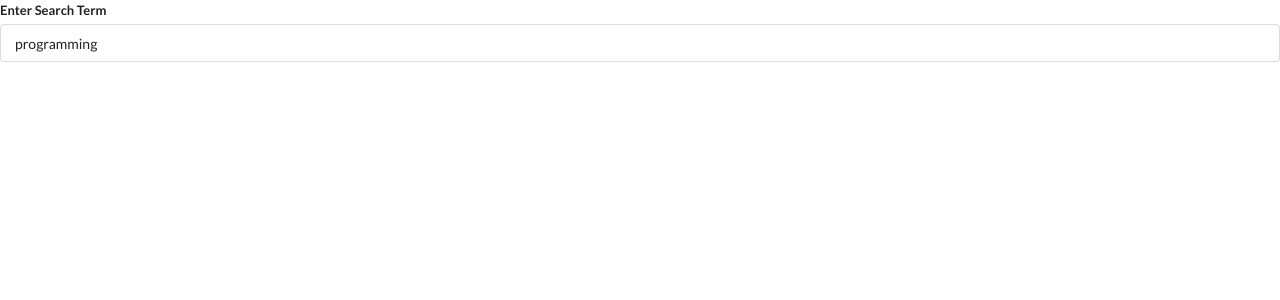
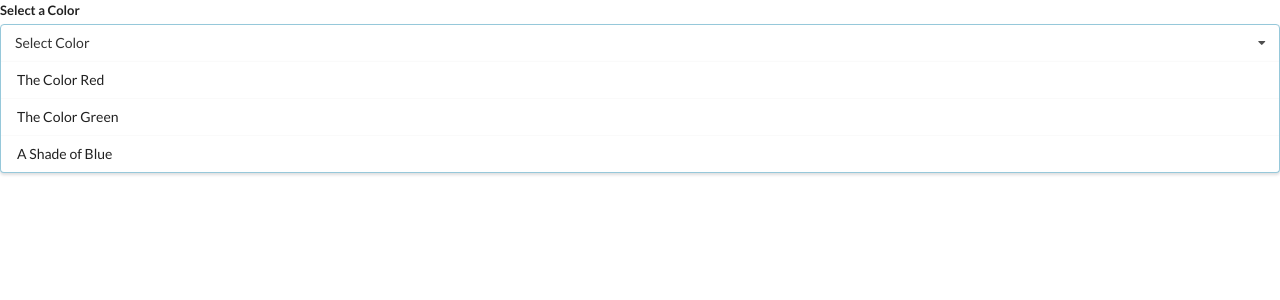
Before and after one commit to FareedKandalaft/Widgets, a React (Create React App) app: page / in a window 1280 px wide. Shown: the top 300 px of the page. Built offline with nearby package versions, Linux system fonts and the light colour scheme; no server answers.

Commit message:
completed Accordian and Wiki List. Begin on Widget component"

```diff
--- a/src/App.js
+++ b/src/App.js
@@ -1,6 +1,7 @@
 import React from 'react';
-import Accordion from './components/Accordion';
-import Search from './components/Search';
+// import Accordion from './components/Accordion';
+// import Search from './components/Search';
+import Dropdown from './components/Dropdown';
 
 const items = [
   {
@@ -17,11 +18,27 @@
   },
 ];
 
+const options = [
+  {
+    label: 'The Color Red',
+    value: 'red',
+  },
+  {
+    label: 'The Color Green',
+    value: 'green',
+  },
+  {
+    label: 'A Shade of Blue',
+    value: 'blue',
+  },
+];
+
 const App = () => {
   return (
     <div>
       {/* <Accordion items={items} /> */}
-      <Search />
+      {/* <Search /> */}
+      <Dropdown options={options} />
     </div>
   );
 };
--- /dev/null
+++ b/src/components/Dropdown.js
@@ -0,0 +1,25 @@
+import React from 'react';
+
+const Dropdown = ({ options }) => {
+  const renderedOptions = options.map((option) => {
+    return (
+      <div key={option.value} className='item'>
+        {option.label}
+      </div>
+    );
+  });
+  return (
+    <div className='ui form'>
+      <div className='field'>
+        <label className='label'>Select a Color</label>
+        <div className='ui selection dropdown visible active'>
+          <i className='dropdown icon'></i>
+          <div className='text'>Select Color</div>
+          <div className='menu visible transition'>{renderedOptions}</div>
+        </div>
+      </div>
+    </div>
+  );
+};
+
+export default Dropdown;
--- a/src/components/Search.js
+++ b/src/components/Search.js
@@ -18,10 +18,41 @@
 
       setResults(data.query.search);
     };
-    if (term) {
+
+    if (term && !results.length) {
       search();
+    } else {
+      const timeoutId = setTimeout(() => {
+        if (term) {
+          search();
+        }
+      }, 1000);
+
+      return () => {
+        clearTimeout(timeoutId);
+      };
     }
   }, [term]);
+
+  const renderedResults = results.map((result) => {
+    return (
+      <div className='item' key={result.pageid}>
+        <div className='right floated content'>
+          <a
+            href={`https://en.wikipedia.org?curid=${result.pageid}`}
+            className='ui button'
+          >
+            Go
+          </a>
+        </div>
+        <div className='content'>
+          <div className='header'>{result.title}</div>
+          <span dangerouslySetInnerHTML={{ __html: result.snippet }}></span>
+        </div>
+      </div>
+    );
+  });
+
   return (
     <div>
       <div className='ui form'>
@@ -35,6 +66,7 @@
           />
         </div>
       </div>
+      <div className='ui celled list'>{renderedResults}</div>
     </div>
   );
 };
```
